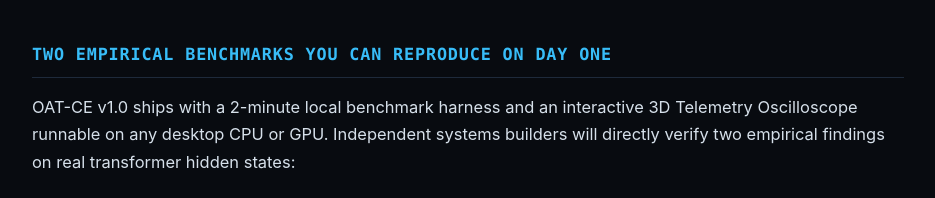
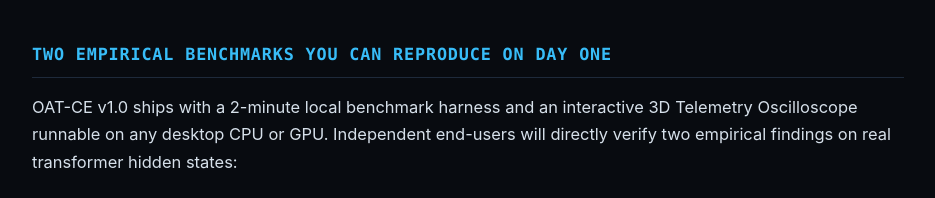
Before and after one commit to invariant-universal/icquarix, a plain HTML site: page index.html in a window 1280 px wide. Shown: the part 1828-2026 px from the top of the page, without its empty margins (172-1107 px from the left). Drawn offline with Linux system fonts and the light colour scheme.

Commit message:
Update description of benchmark verification process

```diff
--- a/index.html
+++ b/index.html
@@ -397,7 +397,7 @@
     <!-- EMPIRICAL BENCHMARKS TO REPRODUCE -->
     <h2>Two Empirical Benchmarks You Can Reproduce on Day One</h2>
     <p>
-      OAT-CE v1.0 ships with a 2-minute local benchmark harness and an interactive 3D Telemetry Oscilloscope runnable on any desktop CPU or GPU. Independent systems builders will directly verify two empirical findings on real transformer hidden states:
+      OAT-CE v1.0 ships with a 2-minute local benchmark harness and an interactive 3D Telemetry Oscilloscope runnable on any desktop CPU or GPU. Independent end-users will directly verify two empirical findings on real transformer hidden states:
     </p>
 
     <div class="callout">
```
